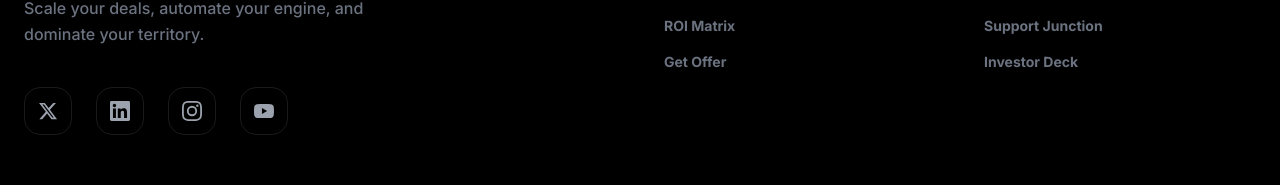
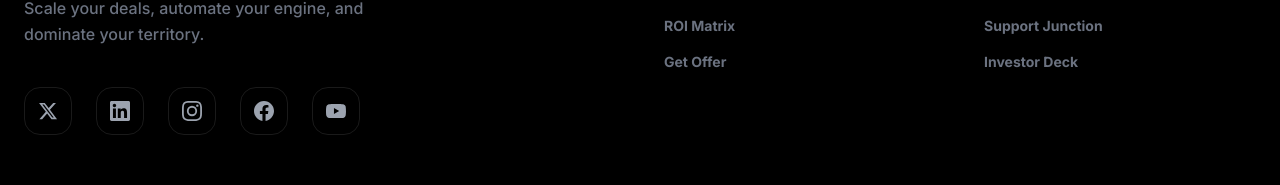
Before and after one commit to Mustafa-Shoukat1/Omni-landing-page-, a React (Vite) app: page / in a window 1280 px wide. Shown: the part 7985-8170 px from the top of the page. Built offline with nearby package versions, Linux system fonts and the light colour scheme.

Commit message:
feat: Add VacantSeek social media links
- Twitter/X: https://x.com/Vacant_Seek
- LinkedIn: https://www.linkedin.com/company/108671381
- Instagram: https://www.instagram.com/vacantseek/
- Facebook: Added new icon with link
- YouTube: https://www.youtube.com/@VacantSeek

```diff
--- a/components/Footer.tsx
+++ b/components/Footer.tsx
@@ -37,16 +37,19 @@
               We build the infrastructure of modern real estate. Scale your deals, automate your engine, and dominate your territory.
             </p>
             <div className="flex space-x-6">
-              <a href="https://twitter.com" target="_blank" rel="noopener noreferrer" className="w-12 h-12 rounded-2xl border border-white/10 flex items-center justify-center text-gray-400 hover:text-white hover:border-white/30 transition-all cursor-pointer group" aria-label="Twitter">
+              <a href="https://x.com/Vacant_Seek" target="_blank" rel="noopener noreferrer" className="w-12 h-12 rounded-2xl border border-white/10 flex items-center justify-center text-gray-400 hover:text-white hover:border-white/30 transition-all cursor-pointer group" aria-label="Twitter/X">
                 <svg className="w-5 h-5" fill="currentColor" viewBox="0 0 24 24"><path d="M18.244 2.25h3.308l-7.227 8.26 8.502 11.24H16.17l-5.214-6.817L4.99 21.75H1.68l7.73-8.835L1.254 2.25H8.08l4.713 6.231zm-1.161 17.52h1.833L7.084 4.126H5.117z"/></svg>
               </a>
-              <a href="https://linkedin.com" target="_blank" rel="noopener noreferrer" className="w-12 h-12 rounded-2xl border border-white/10 flex items-center justify-center text-gray-400 hover:text-white hover:border-white/30 transition-all cursor-pointer group" aria-label="LinkedIn">
+              <a href="https://www.linkedin.com/company/108671381" target="_blank" rel="noopener noreferrer" className="w-12 h-12 rounded-2xl border border-white/10 flex items-center justify-center text-gray-400 hover:text-white hover:border-white/30 transition-all cursor-pointer group" aria-label="LinkedIn">
                 <svg className="w-5 h-5" fill="currentColor" viewBox="0 0 24 24"><path d="M20.447 20.452h-3.554v-5.569c0-1.328-.027-3.037-1.852-3.037-1.853 0-2.136 1.445-2.136 2.939v5.667H9.351V9h3.414v1.561h.046c.477-.9 1.637-1.85 3.37-1.85 3.601 0 4.267 2.37 4.267 5.455v6.286zM5.337 7.433c-1.144 0-2.063-.926-2.063-2.065 0-1.138.92-2.063 2.063-2.063 1.14 0 2.064.925 2.064 2.063 0 1.139-.925 2.065-2.064 2.065zm1.782 13.019H3.555V9h3.564v11.452zM22.225 0H1.771C.792 0 0 .774 0 1.729v20.542C0 23.227.792 24 1.771 24h20.451C23.2 24 24 23.227 24 22.271V1.729C24 .774 23.2 0 22.222 0h.003z"/></svg>
               </a>
-              <a href="https://instagram.com" target="_blank" rel="noopener noreferrer" className="w-12 h-12 rounded-2xl border border-white/10 flex items-center justify-center text-gray-400 hover:text-white hover:border-white/30 transition-all cursor-pointer group" aria-label="Instagram">
+              <a href="https://www.instagram.com/vacantseek/" target="_blank" rel="noopener noreferrer" className="w-12 h-12 rounded-2xl border border-white/10 flex items-center justify-center text-gray-400 hover:text-white hover:border-white/30 transition-all cursor-pointer group" aria-label="Instagram">
                 <svg className="w-5 h-5" fill="currentColor" viewBox="0 0 24 24"><path d="M12 2.163c3.204 0 3.584.012 4.85.07 3.252.148 4.771 1.691 4.919 4.919.058 1.265.069 1.645.069 4.849 0 3.205-.012 3.584-.069 4.849-.149 3.225-1.664 4.771-4.919 4.919-1.266.058-1.644.07-4.85.07-3.204 0-3.584-.012-4.849-.07-3.26-.149-4.771-1.699-4.919-4.92-.058-1.265-.07-1.644-.07-4.849 0-3.204.013-3.583.07-4.849.149-3.227 1.664-4.771 4.919-4.919 1.266-.057 1.645-.069 4.849-.069zM12 0C8.741 0 8.333.014 7.053.072 2.695.272.273 2.69.073 7.052.014 8.333 0 8.741 0 12c0 3.259.014 3.668.072 4.948.2 4.358 2.618 6.78 6.98 6.98C8.333 23.986 8.741 24 12 24c3.259 0 3.668-.014 4.948-.072 4.354-.2 6.782-2.618 6.979-6.98.059-1.28.073-1.689.073-4.948 0-3.259-.014-3.667-.072-4.947-.196-4.354-2.617-6.78-6.979-6.98C15.668.014 15.259 0 12 0zm0 5.838a6.162 6.162 0 100 12.324 6.162 6.162 0 000-12.324zM12 16a4 4 0 110-8 4 4 0 010 8zm6.406-11.845a1.44 1.44 0 100 2.881 1.44 1.44 0 000-2.881z"/></svg>
               </a>
-              <a href="https://youtube.com" target="_blank" rel="noopener noreferrer" className="w-12 h-12 rounded-2xl border border-white/10 flex items-center justify-center text-gray-400 hover:text-white hover:border-white/30 transition-all cursor-pointer group" aria-label="YouTube">
+              <a href="https://www.facebook.com/profile.php?id=61581411634206" target="_blank" rel="noopener noreferrer" className="w-12 h-12 rounded-2xl border border-white/10 flex items-center justify-center text-gray-400 hover:text-white hover:border-white/30 transition-all cursor-pointer group" aria-label="Facebook">
+                <svg className="w-5 h-5" fill="currentColor" viewBox="0 0 24 24"><path d="M24 12.073c0-6.627-5.373-12-12-12s-12 5.373-12 12c0 5.99 4.388 10.954 10.125 11.854v-8.385H7.078v-3.47h3.047V9.43c0-3.007 1.792-4.669 4.533-4.669 1.312 0 2.686.235 2.686.235v2.953H15.83c-1.491 0-1.956.925-1.956 1.874v2.25h3.328l-.532 3.47h-2.796v8.385C19.612 23.027 24 18.062 24 12.073z"/></svg>
+              </a>
+              <a href="https://www.youtube.com/@VacantSeek" target="_blank" rel="noopener noreferrer" className="w-12 h-12 rounded-2xl border border-white/10 flex items-center justify-center text-gray-400 hover:text-white hover:border-white/30 transition-all cursor-pointer group" aria-label="YouTube">
                 <svg className="w-5 h-5" fill="currentColor" viewBox="0 0 24 24"><path d="M23.498 6.186a3.016 3.016 0 00-2.122-2.136C19.505 3.545 12 3.545 12 3.545s-7.505 0-9.377.505A3.017 3.017 0 00.502 6.186C0 8.07 0 12 0 12s0 3.93.502 5.814a3.016 3.016 0 002.122 2.136c1.871.505 9.376.505 9.376.505s7.505 0 9.377-.505a3.015 3.015 0 002.122-2.136C24 15.93 24 12 24 12s0-3.93-.502-5.814zM9.545 15.568V8.432L15.818 12l-6.273 3.568z"/></svg>
               </a>
             </div>
```
